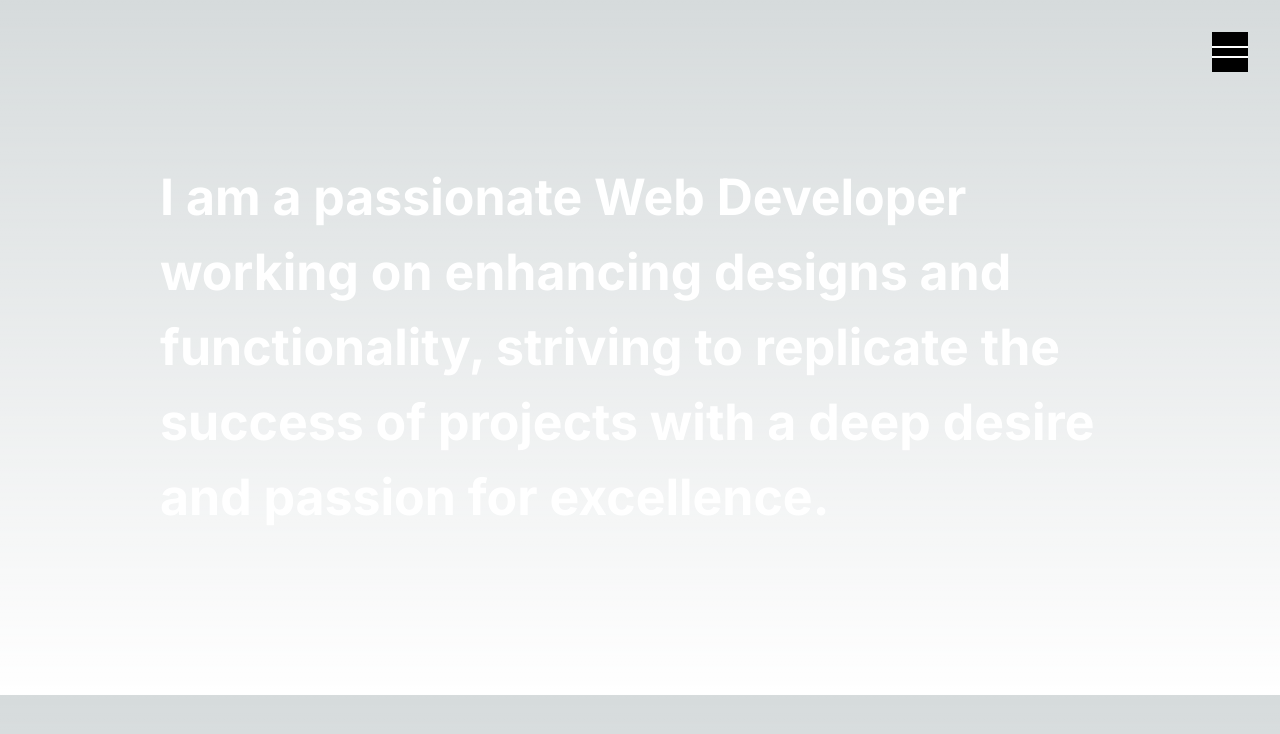
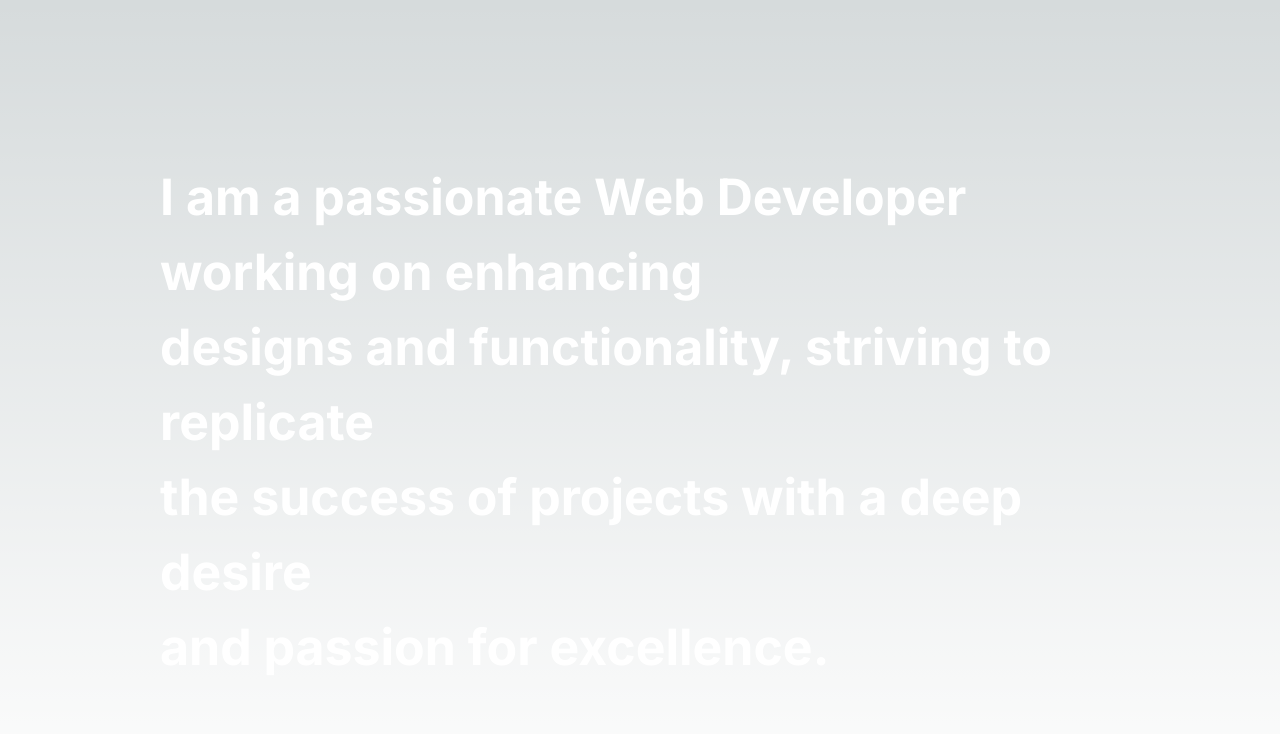
Before and after one commit to mayankpm/portfolio-website, a Next.js app in the folder portfolio/: page / in a window 1280 px wide. Shown: the top 734 px of the page. Built offline with nearby package versions, Linux system fonts and the light colour scheme.

Commit message:
framer motion

```diff
--- a/portfolio/app/page.js
+++ b/portfolio/app/page.js
@@ -9,7 +9,7 @@ export default function Home() {
 
   return (
     <>
-      <Sidenav/>
+      {/* <Sidenav/> */}
       <h1 className="about-text-container font-bold">
         <Hero/>
       </h1>
--- a/portfolio/components/Hero.jsx
+++ b/portfolio/components/Hero.jsx
@@ -1,14 +1,28 @@
-import React from 'react'
-import '../styles/Hero.css'
+import React from 'react';
+import { motion } from 'framer-motion';
+import '../styles/Hero.css';
 
 export default function Hero() {
+  const textLines = [
+    "I am a passionate Web Developer working on enhancing",
+    "designs and functionality, striving to replicate",
+    "the success of projects with a deep desire",
+    "and passion for excellence."
+  ];
+
   return (
-    <>
-        <div className='text-container'>
-            I am a passionate Web Developer working on enhancing designs and functionality, striving to replicate
-            the success of projects with a deep desire
-            and passion for excellence.
-        </div>
-    </>
-  )
+    <div className='text-container'>
+      {textLines.map((line, index) => (
+        <motion.span
+          key={index}
+          initial={{ y: 50, opacity: 0 }}
+          animate={{ y: 0, opacity: 1 }}
+          transition={{ duration: 1, delay: index * 0.2 }}
+        >
+          {line}
+          <br />
+        </motion.span>
+      ))}
+    </div>
+  );
 }
--- a/portfolio/package.json
+++ b/portfolio/package.json
@@ -11,6 +11,7 @@
   "dependencies": {
     "@fontsource/open-sans": "^5.0.27",
     "@next/font": "^14.1.4",
+    "framer-motion": "^11.0.25",
     "next": "14.1.4",
     "react": "^18",
     "react-dom": "^18"
```
Also changed, not shown: 1 other file (tests, documents, lock files or other folders).
